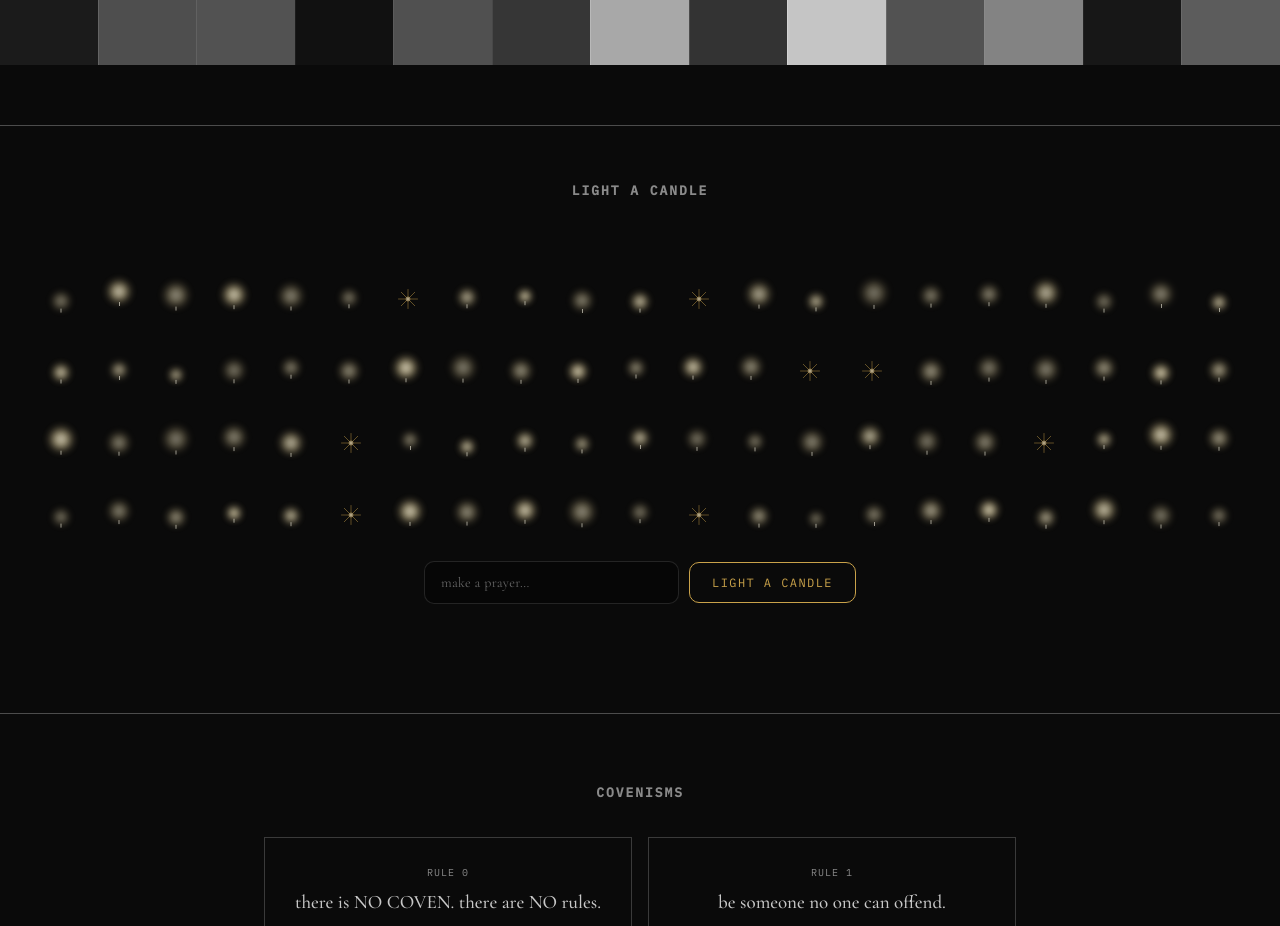
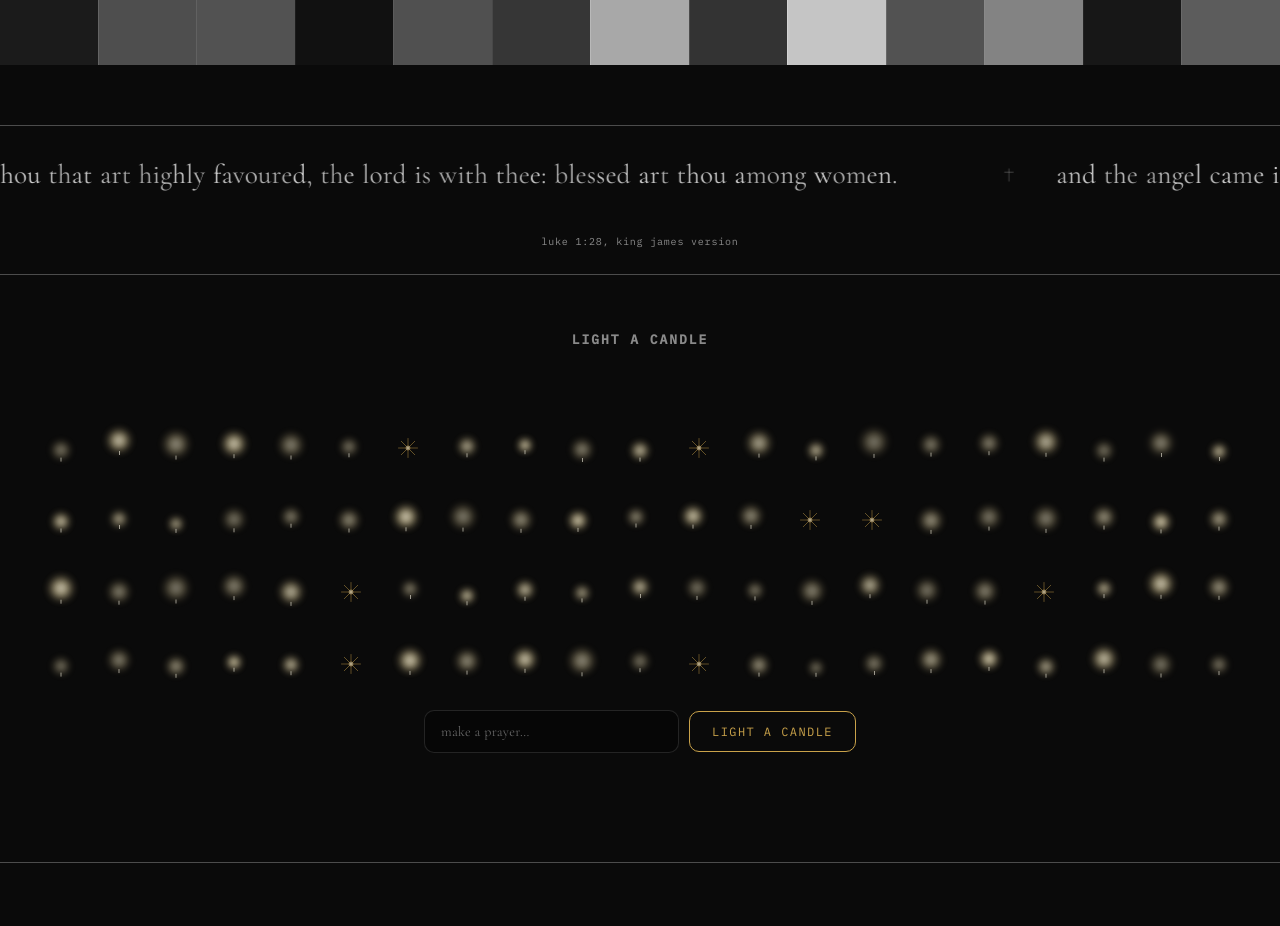
Before and after one commit to nimamixku/coven-site---bibleneworleans, a Next.js app: page / in a window 1280 px wide. Shown: the part 1080-2006 px from the top of the page. Built offline with nearby package versions, Linux system fonts and the light colour scheme.

Commit message:
add scrolling verse banner between gallery and votive candles

```diff
--- a/app/globals.css
+++ b/app/globals.css
@@ -397,6 +397,99 @@ body{
   font-size:13.5px;
   line-height:1.65;
   color:var(--silver-dim);
+}
+
+/* Verse banner — scrolling scripture ticker in the rectangular band
+   under the prayer list. Runs edge-to-edge; each letter renders in a
+   slightly varied silvertone. Clicking a word pauses the scroll and
+   enlarges that word into thin, spaced-out caps. */
+.verse-banner{
+  position:relative;
+  width:100%;
+  overflow:hidden;
+  padding:32px 0 26px;
+  cursor:default;
+}
+.verse-banner-track{
+  display:flex;
+  width:max-content;
+  animation:verse-banner-scroll 55s linear infinite;
+  will-change:transform;
+}
+.verse-banner-track.paused{
+  animation-play-state:paused;
+}
+@keyframes verse-banner-scroll{
+  from{ transform:translateX(0); }
+  to{ transform:translateX(-50%); }
+}
+.verse-banner-line{
+  display:flex;
+  align-items:baseline;
+  flex-shrink:0;
+  padding-right:5vw;
+}
+.verse-banner-word{
+  position:relative;
+  display:inline-block;
+  padding:0 0.14em;
+  font-family:'Cormorant Garamond',serif;
+  font-size:clamp(19px, 2.4vw, 27px);
+  text-transform:lowercase;
+  letter-spacing:0.01em;
+  cursor:pointer;
+  transition:transform .45s cubic-bezier(.2,.8,.2,1), letter-spacing .45s ease, font-weight .35s ease;
+  transform-origin:center bottom;
+}
+.verse-banner-word:hover:not(.active){filter:brightness(1.2);}
+.verse-banner-word.active{
+  text-transform:uppercase;
+  transform:scale(1.28);
+  font-weight:300;
+  letter-spacing:0.09em;
+  z-index:2;
+}
+.verse-banner-word.active .verse-banner-letter{
+  color:var(--white) !important;
+  text-shadow:0 0 16px rgba(255,255,255,0.35), 0 0 1px rgba(255,255,255,0.5);
+}
+.verse-banner.frozen .verse-banner-word:not(.active){
+  opacity:0.32;
+  transition:opacity .5s ease;
+}
+.verse-banner:not(.frozen) .verse-banner-word{
+  opacity:1;
+  transition:opacity .5s ease;
+}
+.verse-banner-divider{
+  display:inline-flex;
+  align-items:center;
+  margin:0 2.4em;
+  color:var(--silver-dim);
+  flex-shrink:0;
+}
+.verse-banner-hint{
+  margin-top:16px;
+  text-align:center;
+  font-family:'IBM Plex Mono',monospace;
+  font-size:10.5px;
+  letter-spacing:0.14em;
+  text-transform:uppercase;
+  color:var(--silver-dim);
+  opacity:0;
+  transition:opacity .5s ease;
+}
+.verse-banner-hint.show{ opacity:0.85; }
+.verse-banner-citation{
+  margin-top:14px;
+  text-align:center;
+  font-family:'IBM Plex Mono',monospace;
+  font-size:10px;
+  letter-spacing:0.08em;
+  color:var(--silver-dim);
+}
+@media (max-width:640px){
+  .verse-banner-word{font-size:17px;}
 }
 
 /* Photo strip / gallery */
--- a/app/layout.js
+++ b/app/layout.js
@@ -17,7 +17,7 @@ export default function RootLayout({ children }) {
           crossOrigin="true"
         />
         <link
-          href="https://fonts.googleapis.com/css2?family=Cormorant+Garamond:ital,wght@0,400;0,500;0,600;1,400;1,500&family=IBM+Plex+Mono:wght@400;500&display=swap"
+          href="https://fonts.googleapis.com/css2?family=Cormorant+Garamond:ital,wght@0,300;0,400;0,500;0,600;1,400;1,500&family=IBM+Plex+Mono:wght@400;500&display=swap"
           rel="stylesheet"
         />
       </head>
--- a/app/page.js
+++ b/app/page.js
@@ -381,6 +381,105 @@ function PhotoStrip({ photos }) {
   );
 }
 
+// ---- Verse banner ----
+// A scrolling ticker of scripture in the rectangular band under the
+// prayer list. All-lowercase, silvertone letters with slight per-letter
+// tone variation. Clicking a word pauses the scroll and enlarges that
+// word into thin, spaced-out caps; clicking again (or the empty strip)
+// resumes. Since the words are scripture, not the user's own writing,
+// the reference is credited underneath.
+const VERSE_PRAYER = {
+  text: "and the angel came in unto her, and said, hail, thou that art highly favoured, the lord is with thee: blessed art thou among women.",
+  reference: "luke 1:28, king james version",
+};
+
+// Deterministic (not Math.random), same trick as buildVotiveLayout above,
+// so server- and client-rendered letter tones match on hydration.
+function seededUnit(n) {
+  const x = Math.sin(n * 12.9898) * 43758.5453;
+  return x - Math.floor(x);
+}
+
+function silverTone(seed) {
+  const base = 74; // roughly --silver's lightness
+  const spread = 16;
+  const l = base + (seededUnit(seed) - 0.5) * spread;
+  return `hsl(0, 0%, ${Math.max(58, Math.min(92, l)).toFixed(1)}%)`;
+}
+
+const VERSE_BANNER_REPEATS = 3;
+
+function VerseBanner({ text, reference }) {
+  const [words] = useState(() => text.split(" "));
+  const [activeKey, setActiveKey] = useState(null);
+  const frozen = activeKey !== null;
+
+  function handleTrackClick(e) {
+    const wordEl = e.target.closest("[data-vb-key]");
+    if (!wordEl) {
+      setActiveKey(null);
+      return;
+    }
+    const key = wordEl.dataset.vbKey;
+    setActiveKey((prev) => (prev === key ? null : key));
+  }
+
+  let letterSeed = 0;
+  function renderHalf(halfIndex) {
+    const groups = [];
+    for (let r = 0; r < VERSE_BANNER_REPEATS; r++) {
+      groups.push(
+        <span className="verse-banner-line" key={`h${halfIndex}-r${r}`}>
+          {words.map((w, i) => {
+            const key = `h${halfIndex}-r${r}-w${i}`;
+            return (
+              <span
+                className={`verse-banner-word${
+                  activeKey === key ? " active" : ""
+                }`}
+                data-vb-key={key}
+                key={key}
+              >
+                {[...w].map((ch, ci) => (
+                  <span
+                    className="verse-banner-letter"
+                    style={{ color: silverTone(letterSeed++) }}
+                    key={ci}
+                  >
+                    {ch}
+                  </span>
+                ))}
+              </span>
+            );
+          })}
+        </span>
+      );
+      groups.push(
+        <span className="verse-banner-divider" key={`h${halfIndex}-r${r}-d`}>
+          <LineCross size={14} />
+        </span>
+      );
+    }
+    return groups;
+  }
+
+  return (
+    <div className={`verse-banner${frozen ? " frozen" : ""}`}>
+      <div
+        className={`verse-banner-track${frozen ? " paused" : ""}`}
+        onClick={handleTrackClick}
+      >
+        {renderHalf(0)}
+        {renderHalf(1)}
+      </div>
+      <div className={`verse-banner-hint${frozen ? " show" : ""}`}>
+        tap again to continue
+      </div>
+      <div className="verse-banner-citation">{reference}</div>
+    </div>
+  );
+}
+
 export default function Home() {
   return (
     <div className="page">
@@ -498,6 +597,13 @@ export default function Home() {
 
       <div className="section-divider"></div>
 
+      <VerseBanner
+        text={VERSE_PRAYER.text}
+        reference={VERSE_PRAYER.reference}
+      />
+
+      <div className="section-divider"></div>
+
       <VotiveCandles />
 
       <div className="section-divider"></div>
```
